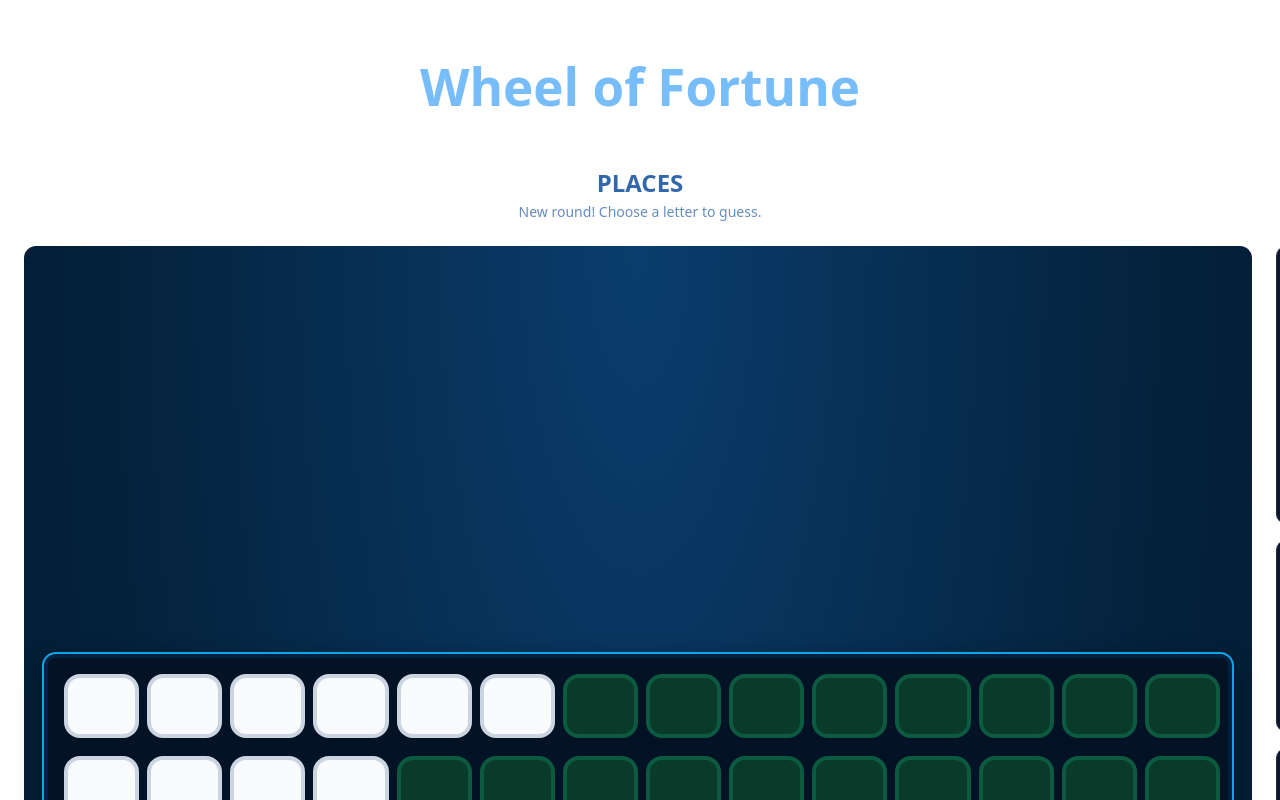
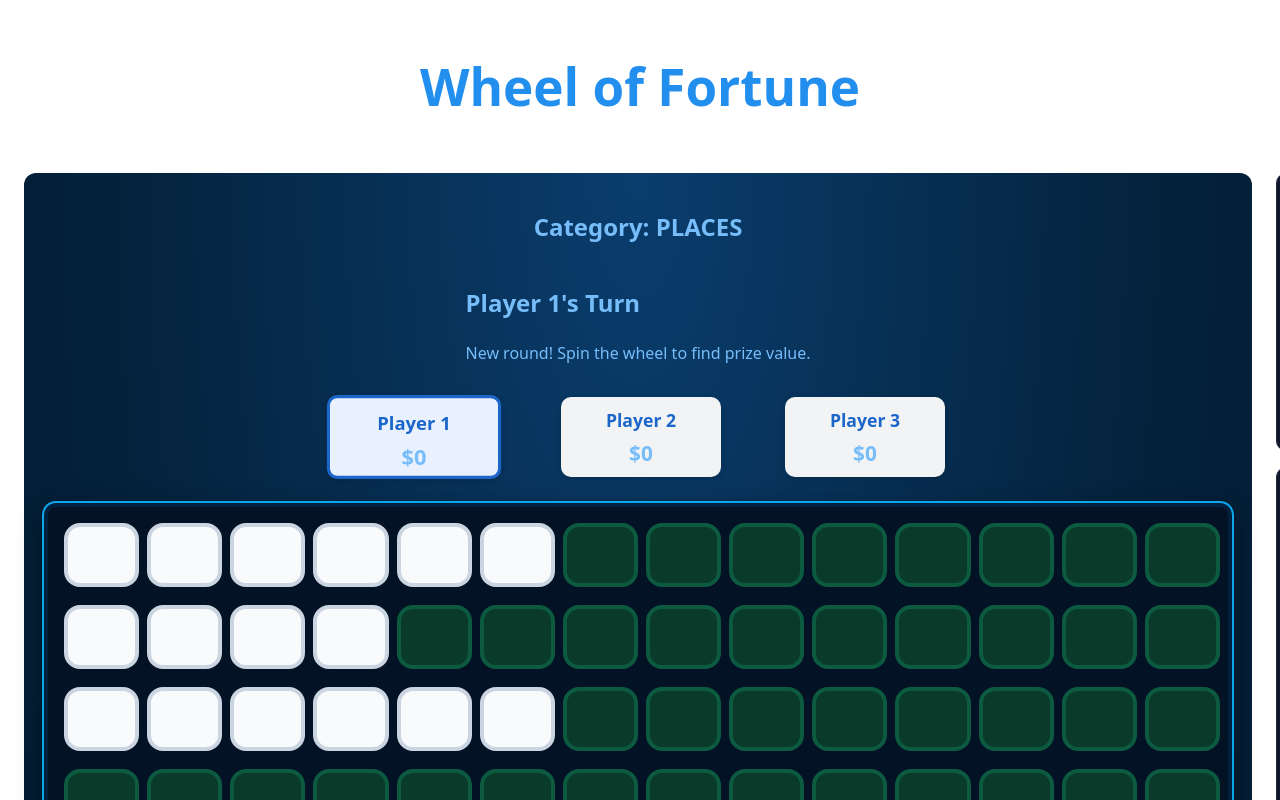
Before and after one commit to stavG123/wheel-of-fortune-react, a React (Vite) app in the folder wheel-of-fortune/: page / in a window 1280 px wide. Shown: the top 800 px of the page. Built offline with nearby package versions, Linux system fonts and the light colour scheme.

Commit message:
added multiplayer functionality
basic money system as well

```diff
--- a/wheel-of-fortune/src/components/Dashboard/Dashboard.jsx
+++ b/wheel-of-fortune/src/components/Dashboard/Dashboard.jsx
@@ -20,6 +20,24 @@
   const [isVowelOpen, setIsVowelOpen] = useState(false) // add vowel const?
   const [status, setStatus] = useState('Choose a letter to guess') // message at top of screen
   const [guessed, setGuessed] = useState(() => new Set())
+  const [players, setPlayers] = useState([
+  { id: 1, name: 'Player 1', balance: 0 },
+  { id: 2, name: 'Player 2', balance: 0 },
+  { id: 3, name: 'Player 3', balance: 0 }
+  ])
+  const [currentPlayer, setCurrentPlayer] = useState(1)
+  const [canSpin, setCanSpin] = useState(true)
+
+
+  const nextPlayer = useCallback(() => {
+  setCurrentPlayer(prev => (prev % 3) + 1)
+  setSpinResult(null)  // reset wheel value for next player
+  setCanSpin(true)
+  }, [])
+  const [spinResult, setSpinResult] = useState(null);
+
+
+
 
 
   // start a new round
@@ -31,7 +49,7 @@
     setLetters(chars)
     setGuessed(new Set())
     setRevealed(chars.map(ch => (/[A-Z]/.test(ch) ? false : true))) //use for revealing letters later, array of true/false
-    setStatus('New round! Choose a letter to guess.')
+    setStatus('New round! Spin the wheel to find prize value.')
   }, [clue])
 
   const openSolvePopup = () => setIsSolveOpen(true)
@@ -71,6 +89,50 @@
 
   }, [])
 
+  const handleAcknowledge = () => {
+      // Handle “Lose a Turn”
+      if (spinResult === "Lose a Turn") {
+        setStatus("You lost your turn!");
+        setCurrentPlayer((prev) => (prev % players.length) + 1);
+        setSpinResult(null);
+      }
+
+      // Handle “Bankrupt”
+      else if (spinResult === "Bankrupt") {
+        setPlayers(prev =>
+          prev.map(p =>
+            p.id === currentPlayer ? { ...p, balance: 0 } : p
+          )
+        );
+        setStatus("You went BANKRUPT! Turn passes on.");
+        setCurrentPlayer((prev) => (prev % players.length) + 1);
+        setSpinResult(null);
+      }
+
+      // Handle regular OK (like after a correct/incorrect guess)
+      else {
+        setStatus("");
+      }
+    };
+
+
+  const handleSpinResult = (value) => {
+  setSpinResult(value);
+  setCanSpin(false); // disable spinning until a consonant is guessed
+
+  const nextId = (currentPlayer % players.length) + 1;
+  const nextName = players.find(p => p.id === nextId)?.name;
+
+  if (value === "Bankrupt") {
+    setStatus(`BANKRUPT! You lose all your money! Player ${nextName}'s turn to spin.`);
+  } else if (value === "Lose a Turn") {
+    setStatus(`Lose a Turn! Player ${nextName}'s turn to spin.`);
+  } else {
+    setStatus(`You spun $${value}! Guess a consonant. For each occurrence of your guess you'll win $${value}.`);
+  }
+};
+
+
   // guess handler
   function handleLetterClick(raw) {
     if (!clue) return
@@ -98,7 +160,7 @@
     const hits = [...phraseUpper].filter(ch => ch === L).length
 
     if (hits > 0) {
-      setStatus(`That is Correct! ${L} appears ${hits} time(s).`)
+      setStatus(`That is Correct! ${L} appears ${hits} time(s). \nSpin again, buy a vowel, or solve!`)
 
       // Reveal the matching tiles in the revealed[] array
       setRevealed(prev =>
@@ -108,6 +170,30 @@
           return v || (/[A-Z]/.test(ch) && ch === L)
         })
       )
+
+      // Award the player money when their guess is correct
+      console.log('Spin result:', spinResult)
+
+      // Award money only for consonants
+      const value = Number(spinResult);
+      const isVowel = "AEIOU".includes(L);
+
+      if (!isNaN(value) && !isVowel) {
+        setPlayers(prev => prev.map(p =>
+          p.id === currentPlayer
+            ? { ...p, balance: p.balance + (value * hits) }
+            : p
+        ));
+      }
+      if (isVowel) {
+        setPlayers(prev => prev.map(p =>
+          p.id === currentPlayer
+            ? { ...p, balance: Math.max(p.balance - 250, 0) }
+            : p
+        ));
+      }
+
+
 
       // After revealing, check if puzzle is fully solved
       setTimeout(() => {
@@ -120,7 +206,10 @@
         }
       }, 0)
     } else {
-      setStatus(`No “${L}” in the puzzle.`)
+      const nextId = (currentPlayer % players.length) + 1;
+      const nextName = players.find(p => p.id === nextId)?.name;
+      setStatus(`No “${L}” in the puzzle, ${nextName}'s turn to spin the wheel, buy a vowel, or solve!`)
+      nextPlayer()
     }
   }
 
@@ -131,7 +220,7 @@
         <header className="dashboard__header">
           <h1>Wheel of Fortune</h1>
         </header>
-        <div style={{ textAlign: 'center', marginTop: 12, color: '#1b66c8ff' }}>
+        <div style={{ textAlign: 'center', marginTop: 12, color: '#005acfff' }}>
           Loading puzzle…
         </div>
       </div>
@@ -141,16 +230,44 @@
   return (
     <div className="dashboard">
       <header className="dashboard__header">
-        <h1>Wheel of Fortune</h1>
+        <h1 style={ {color: '#228fefff'} }>Wheel of Fortune</h1>
       </header>
 
-      <div style={{ textAlign: 'center', marginTop: '-8px', color: '#3267acff' }}>
-        <h2 style={{ margin: 0 }}>{clue.category}</h2>
-        <div style={{ opacity: 0.75, fontSize: 14 }}>{status}</div>
-      </div>
+
 
       <main className="dashboard__main">
+
         <section className="dashboard__board">
+
+          <div className="dashboard__header">
+
+            <div style={{ textAlign: 'center', color: '#77bdfa', marginTop: '-15rem' }}>
+              <h2 style={{ margin: '0 0 4px 0' }}>Category: {clue.category}</h2>
+            </div>
+
+            <div className="prompt-container">
+              <h2 className="turn-prompt">
+                {players.find(p => p.id === currentPlayer)?.name}'s Turn
+              </h2>
+              <p className="status-text">{status}</p>
+            </div>
+
+
+
+            <div className="players-container">
+            {players.map(p => (
+              <div
+                key={p.id}
+                className={`player-box ${currentPlayer === p.id ? 'active-player' : ''}`}
+              >
+                <h3>{p.name}</h3>
+                <div className="player-balance">${p.balance}</div>
+              </div>
+            ))}
+          </div>
+
+        </div>
+
           <PuzzleBoard
             letters={letters}
             guessedLetters={guessed}
@@ -199,10 +316,24 @@
 
 
         <aside className="dashboard__sidebar">
+
           <div className="panel">
             <h2>Controls</h2>
-            <button className='button' onClick={openConsonantPopup}>Guess a Consonant</button>
-            <button className="button" onClick={openVowelPopup}>Buy Vowel</button>
+            <button
+              className="button"
+              onClick={openConsonantPopup}
+              disabled={!spinResult || spinResult === "Bankrupt" || spinResult === "Lose a Turn"}
+            >
+              Guess a Consonant
+            </button>
+
+            <button
+              className="button"
+              onClick={openVowelPopup}
+              disabled={players.find(p => p.id === currentPlayer)?.balance < 250}
+            >
+              Buy Vowel ($250)
+            </button>
             <button className="button" onClick={openSolvePopup}>
               Solve
             </button>
@@ -210,24 +341,8 @@
           </div>
 
           <div className="panel">
-            <h2>Bank</h2>
-            <div className="bank__row">
-              <span>Player</span>
-              <strong>$0</strong>
-            </div>
-            <div className="bank__row">
-              <span>Round</span>
-              <strong>$0</strong>
-            </div>
-            <div className="bank__row">
-              <span>Round #</span>
-              <strong>{round}</strong>
-            </div>
-          </div>
-
-          <div className="panel">
             <h2>Wheel</h2>
-            <WheelOfFortune />
+            <WheelOfFortune onResult={handleSpinResult} canSpin={canSpin} />
           </div>
 
           <div className="panel">
@@ -262,72 +377,6 @@
               </div>
             </div>
           )}
-
-          {/* {isConstantOpen && (
-            <div className="modal-overlay">
-              <div className="modal">
-                <h2>Choose a Consonant</h2>
-
-                <div className="col-lg-4 center-block text-center" id="button-container">
-                  {[
-                    ['B', 'C', 'D', 'F', 'G', 'H', 'J'],
-                    ['K', 'L', 'M', 'N', 'P', 'Q', 'R'],
-                    ['S', 'T', 'V', 'W', 'X', 'Y', 'Z']
-                  ].map((row, rowIdx) => (
-                    <div className="btn-group" role="group" key={rowIdx} id={`key-row${rowIdx + 1}`}>
-                      {row.map(letter => (
-                        <button
-                          key={letter}
-                          type="button"
-                          className="letter-button btn btn-lg btn-warning"
-                          onClick={() => handleLetterClick(letter)} //add consonant function
-                        >
-                          {letter}
-                        </button>
-                      ))}
-                    </div>
-                  ))}
-                </div>
-
-                <div className="modal-buttons" style={{ marginTop: '20px' }}>
-                  <button className="button button--secondary" onClick={closeConstantPopup}>
-                    Cancel
-                  </button>
-                </div>
-              </div>
-            </div>
-          )}
-
-          {isVowelOpen && (
-            <div className="modal-overlay">
-              <div className="modal text-center">
-                <h2>Buy a Vowel</h2>
-
-                <div className="col-lg-4 center-block text-center" id="vowel-container">
-                  <div className="btn-group" role="group" id="vowel-row">
-                    <button type="button" className="letter-button btn btn-lg btn-info" name="letter" onClick={() => handleLetterClick('A')}>A</button>
-                    <button type="button" className="letter-button btn btn-lg btn-info" name="letter" onClick={() => handleLetterClick('E')}>E</button>
-                    <button type="button" className="letter-button btn btn-lg btn-info" name="letter" onClick={() => handleLetterClick('I')}>I</button>
-                    <button type="button" className="letter-button btn btn-lg btn-info" name="letter" onClick={() => handleLetterClick('O')}>O</button>
-                    <button type="button" className="letter-button btn btn-lg btn-info" name="letter" onClick={() => handleLetterClick('U')}>U</button>
-                  </div>
-                </div>
-
-                <div className="mt-3">
-                  <button className="btn btn-secondary" onClick={closeVowelPopup}>
-                    Close
-                  </button>
-                </div>
-              </div>
-            </div>
-          )}
-        </aside>
-      </main>
-    </div>
-  )
-}
-
-export default Dashboard */}
 
           {isConstantOpen && (
             <div className="modal-overlay">
--- a/wheel-of-fortune/src/components/Dashboard/Wheel.jsx
+++ b/wheel-of-fortune/src/components/Dashboard/Wheel.jsx
@@ -27,7 +27,7 @@
   750
 ];
 
-export default function WheelOfFortune() {
+export default function WheelOfFortune({ onResult, canSpin }) {
   const [rotation, setRotation] = useState(0);
   const [isSpinning, setIsSpinning] = useState(false);
   const [result, setResult] = useState(null);
@@ -132,9 +132,16 @@
     Math.floor((360 - normalizedRotation + segmentAngle / 2) / segmentAngle) %
     segments.length;
 
-    setResult(segments[segmentIndex]);
+  const finalResult = segments[segmentIndex];
+  setResult(finalResult);
   setIsSpinning(false);
-  }, [segments]);
+
+  // Send result up to parent (Dashboard)
+  if (onResult) {
+    onResult(finalResult);
+  }
+}, [segments, onResult]);
+
 
   const segmentAngle = 360 / WHEEL_VALUES.length;
 
@@ -282,16 +289,16 @@
 
       <button
         onClick={spinWheel}
-        disabled={isSpinning}
+        disabled={isSpinning || !canSpin}
         className="mt-8 px-8 py-4 bg-yellow-400 hover:bg-yellow-500 disabled:bg-gray-500
         disabled:cursor-not-allowed text-black font-bold text-xl rounded-full shadow-lg
-        transform hover:scale-105 transition-all duration-200"
+        transform hover:scale-105 transition-all duration-200 disabled__button"
         style={{marginBottom: '0px'}}
       >
         {isSpinning ? "Spinning..." : "Spin the Wheel!" }
       </button>
 
-        {result !== null && (
+        {/* {result !== null && (
   <div className="mt-1 p-6 bg-white rounded-lg shadow-xl">
      <p className="font-bold text-gray-800" style={{fontSize: '20px', margin: '0px',color: '#FFFFFF'}}>
       Result:
@@ -310,7 +317,7 @@
       </span>
     </div>
   </div>
-)}
+)} */}
     </div>
   );
 }
--- a/wheel-of-fortune/src/components/Dashboard/dashboard.css
+++ b/wheel-of-fortune/src/components/Dashboard/dashboard.css
@@ -173,3 +173,80 @@
     /* background-color: #ccc !important;
     color: #888 !important; */
 }
+
+
+/* Player Box Styling */
+.players-container {
+  display: flex;
+  justify-content: center;
+  gap: 4rem;
+  margin-bottom: 1.5rem;
+  height: 80px;
+}
+
+.player-box {
+  background: #f1f3f5;
+  border-radius: 10px;
+  padding: 10px 20px;
+  text-align: center;
+  box-shadow: 0 2px 6px rgba(0,0,0,0.15);
+  width: 120px;
+  transition: all 0.3s ease;
+}
+
+.player-box h3 {
+  margin: 0;
+  font-size: 1.1rem;
+  color: #1b66c8;
+}
+
+.player-balance {
+  font-weight: bold;
+  margin-top: 5px;
+  font-size: 1.3rem;
+}
+
+.active-player {
+  border: 3px solid #1b66c8;
+  background: #e9f1ff;
+  transform: scale(1.05);
+}
+
+
+.status-panel h4 {
+  color: #77bdfa;
+  margin-top: 0;
+}
+
+.status-panel p {
+  margin: 0.5rem 0;
+  font-size: 1rem;
+  color: #77bdfa;
+}
+
+.acknowledge-btn {
+  background: #77bdfa;
+  color: white;
+  border: none;
+  border-radius: 6px;
+  padding: 10px 14px;
+  font-size: 0.9rem;
+  cursor: pointer;
+  transition: all 0.2s ease;
+}
+
+.acknowledge-btn:hover {
+  background: #1553a1;
+}
+
+.dashboard__header {
+  display: flex;
+  flex-direction: column; /* stacks items vertically */
+  align-items: center;    /* optional: centers them horizontally */
+  gap: 1rem;              /* optional: adds space between them */
+}
+.button:disabled {
+  opacity: 0.6;
+  cursor: not-allowed;
+  background-color: #888;
+}
--- a/wheel-of-fortune/src/components/Dashboard/wheel.css
+++ b/wheel-of-fortune/src/components/Dashboard/wheel.css
@@ -34,3 +34,7 @@
   border-top: 18px solid #f43f5e; /* point down */
   filter: drop-shadow(0 2px 4px rgba(0,0,0,0.4));
 }
+
+.disabled__button {
+  cursor: not-allowed;
+}
```
Lines whose indentation alone changed are shown as unchanged.
